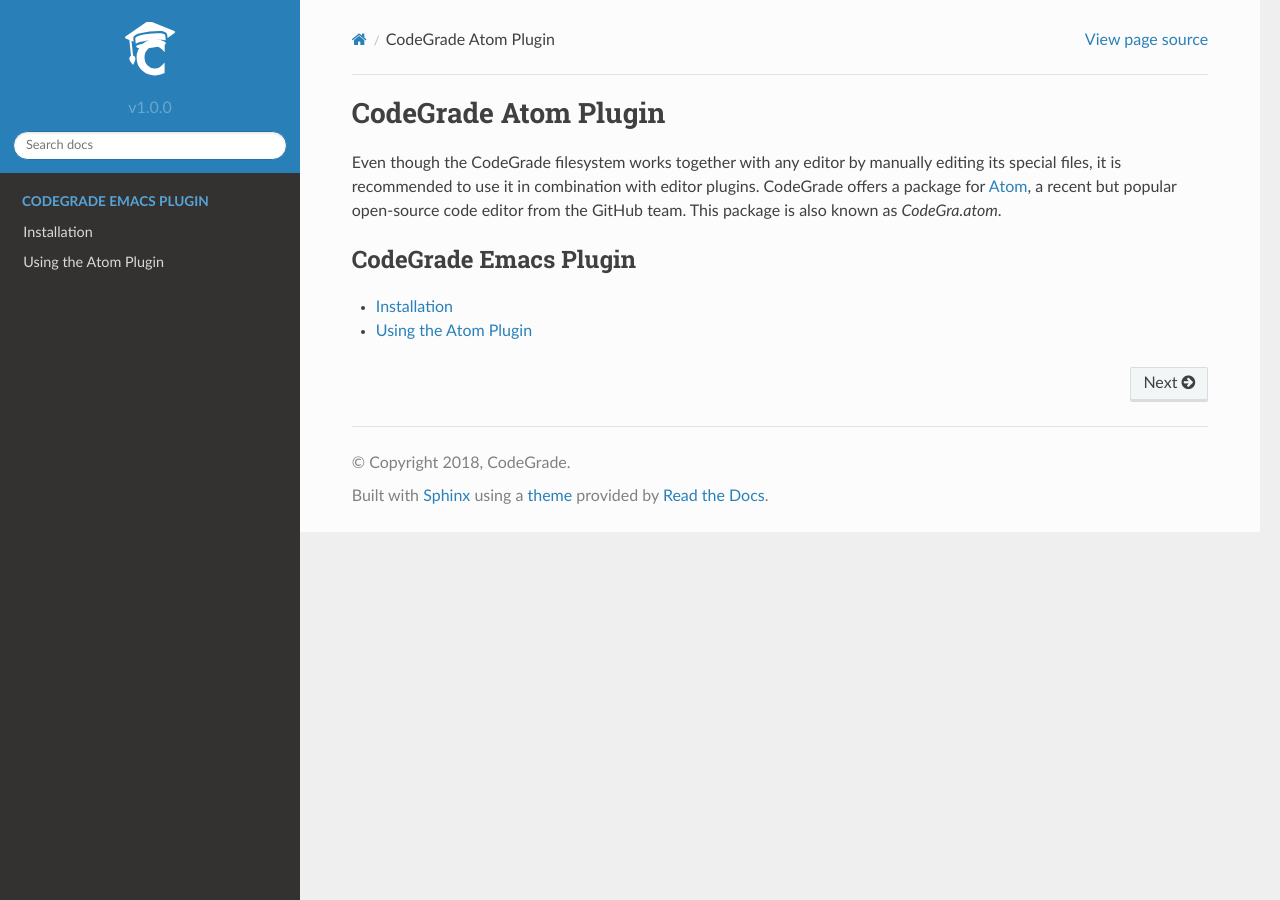
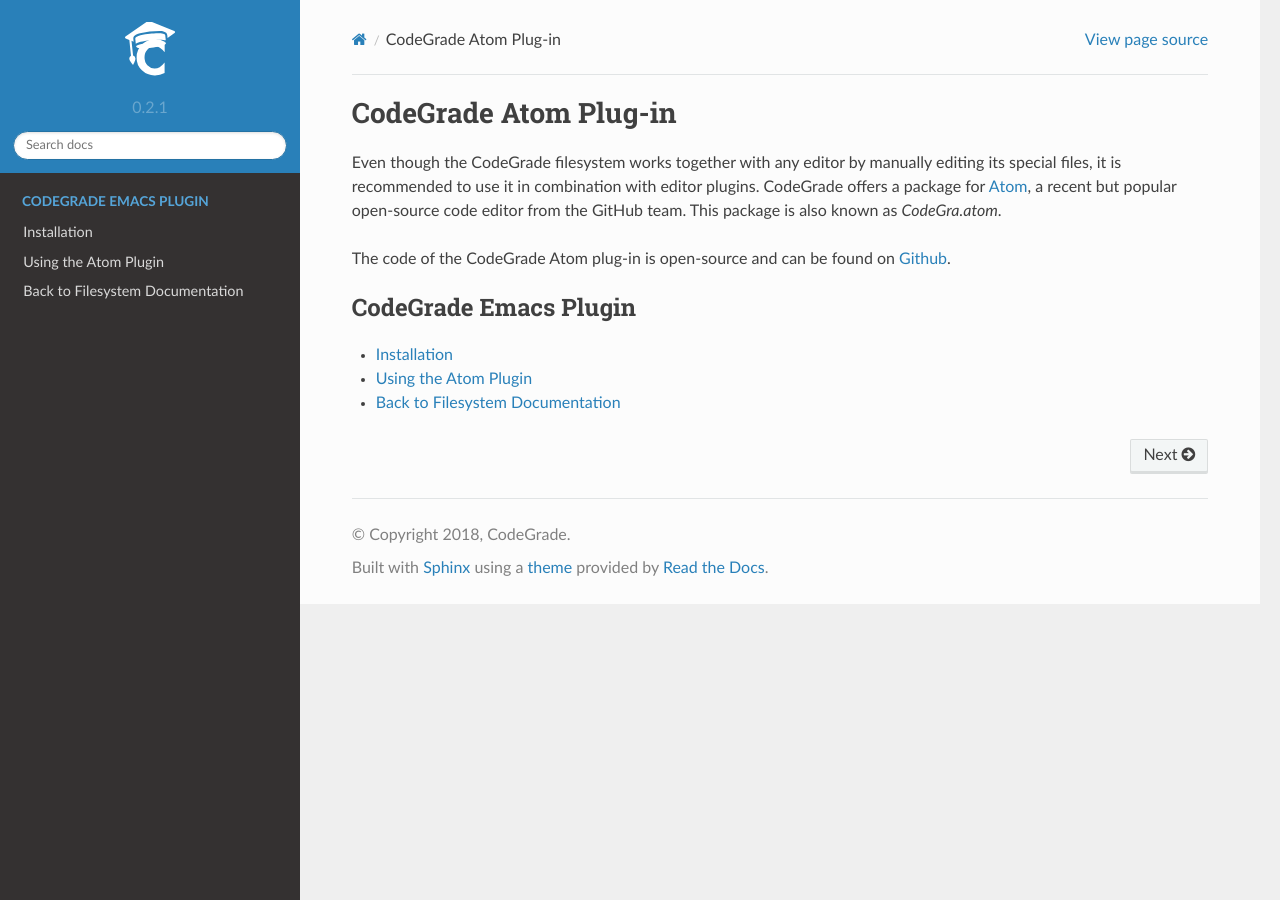
Before and after one commit to CodeGra-de/CodeGra.atom, a Sphinx documentation site: the page built from docs/index.rst, in a window 1280 px wide. Built offline with Sphinx 7.4.7 and the Read the Docs theme 2.0.0, drawn with Linux system fonts in a browser that asks for light colours.

Commit message:
Add links to github and back to filesystem documentation and get version from package.json

```diff
--- a/docs/conf.py
+++ b/docs/conf.py
@@ -21,6 +21,7 @@
 import sys
 import subprocess
 import sphinx_fontawesome
+import json
 from datetime import date
 
 # sys.path.insert(0, os.path.abspath('../'))
@@ -72,10 +73,10 @@
 # built documents.
 #
 # The short X.Y version.
-# version = subprocess.check_output(
-#     ['git', 'describe', '--abbrev=0', '--tags']
-# ).decode('utf-8').strip()
-version = "v1.0.0"
+with open('../package.json') as package:
+    data = json.load(package)
+
+version = data['version']
 # The full version, including alpha/beta/rc tags.
 release = version
 
--- a/docs/index.rst
+++ b/docs/index.rst
@@ -4,7 +4,7 @@
    contain the root `toctree` directive.
 .. rst-class:: fa fa-fontawesome
 
-CodeGrade Atom Plugin
+CodeGrade Atom Plug-in
 ======================================
 
 Even though the CodeGrade filesystem works together with any editor by manually
@@ -13,6 +13,9 @@
 a recent but popular open-source code editor from the GitHub team.
 This package is also known as *CodeGra.atom*.
 
+The code of the CodeGrade Atom plug-in is open-source and can be found on
+`Github <https://github.com/CodeGra-de/CodeGra.atom>`__.
+
 
 .. toctree::
     :maxdepth: 2
@@ -20,3 +23,4 @@
 
     install
     usage
+    Back to Filesystem Documentation <https://fs-docs.codegra.de>
```
